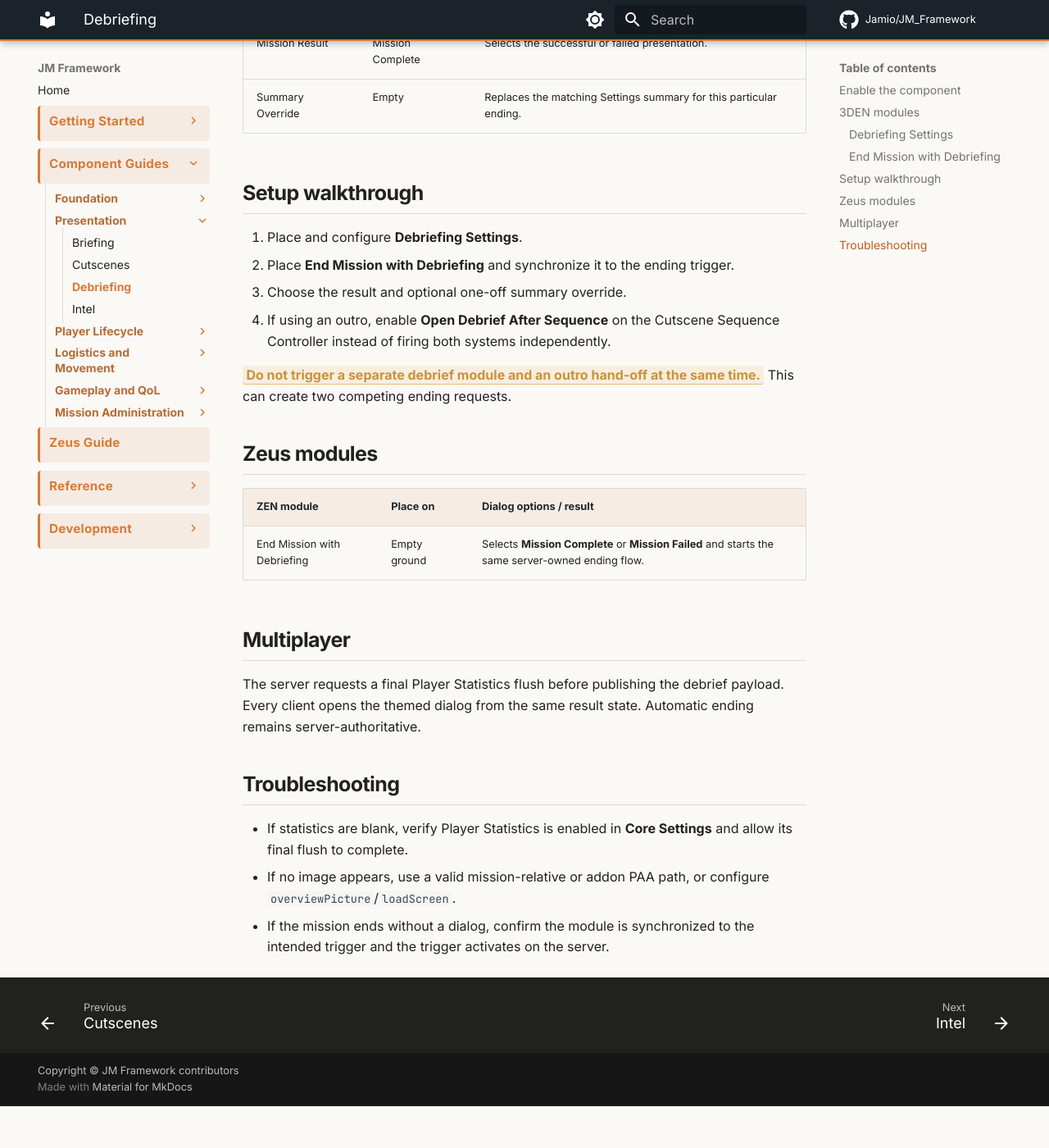
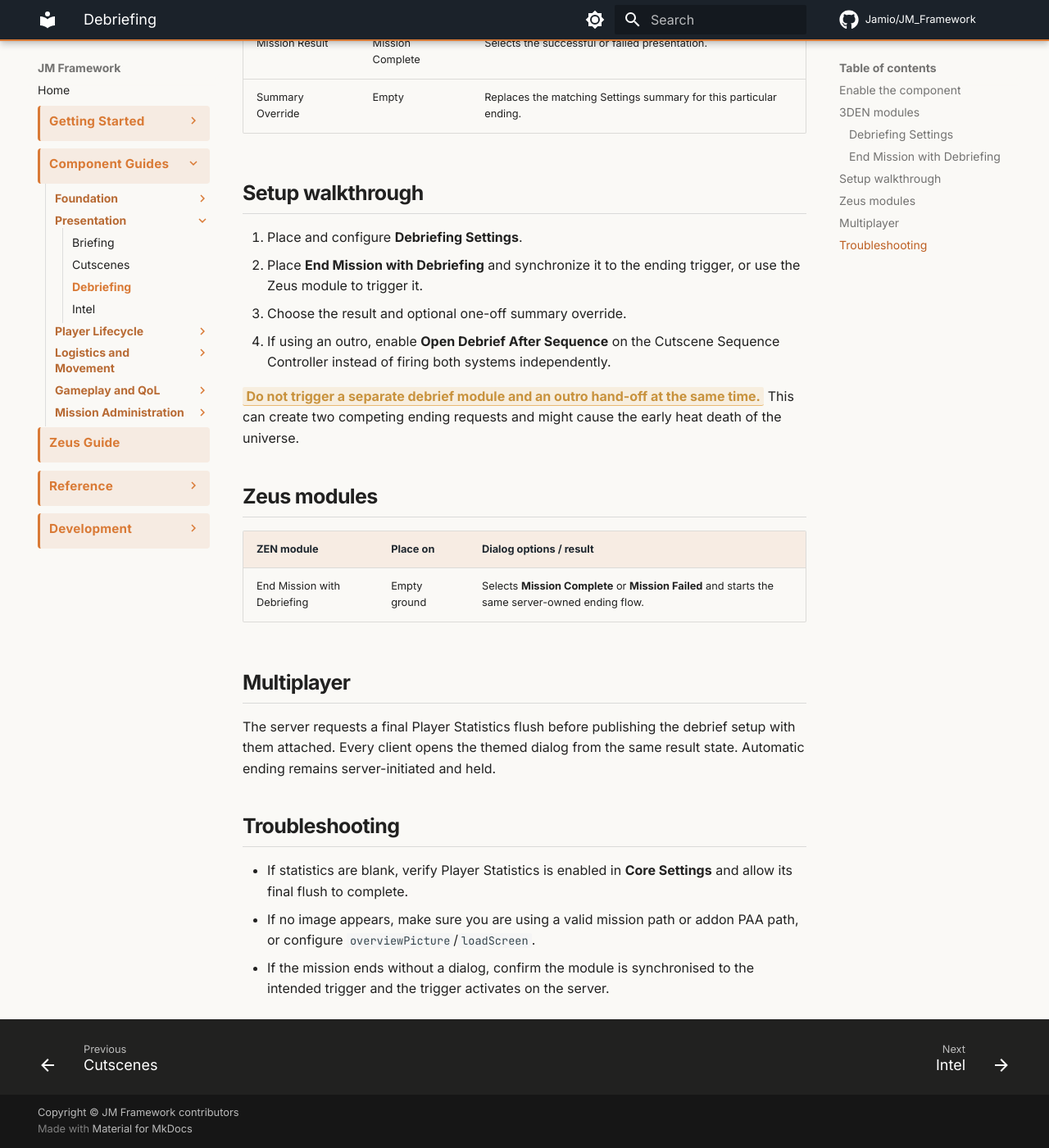
Before and after one commit to Jamio/JM_Framework_Docs, an MkDocs documentation site: the page built from docs/components/presentation/debriefing.md, in a window 1280 px wide and 1400 px high, scrolled down 1277 px. Shown: the whole window at 82% size. Built offline with MkDocs 1.6.1 and Material for MkDocs 9.7.7, drawn with Linux system fonts in a browser that asks for light colours; comment, search, counter and statistics services are not loaded; before the commit the page ends 2626 px from its top, so only the background shows below that.

Commit message:
Enhance debriefing setup and troubleshooting details
Updated instructions for debriefing setup and troubleshooting.

```diff
--- a/docs/components/presentation/debriefing.md
+++ b/docs/components/presentation/debriefing.md
@@ -31,11 +31,11 @@ Synchronize this module to a trigger to start the ending from normal mission log
 ## Setup walkthrough
 
 1. Place and configure **Debriefing Settings**.
-2. Place **End Mission with Debriefing** and synchronize it to the ending trigger.
+2. Place **End Mission with Debriefing** and synchronize it to the ending trigger, or use the Zeus module to trigger it.
 3. Choose the result and optional one-off summary override.
 4. If using an outro, enable **Open Debrief After Sequence** on the Cutscene Sequence Controller instead of firing both systems independently.
 
-**Do not trigger a separate debrief module and an outro hand-off at the same time.**{ .jmf-emphasis } This can create two competing ending requests.
+**Do not trigger a separate debrief module and an outro hand-off at the same time.**{ .jmf-emphasis } This can create two competing ending requests and might cause the early heat death of the universe.
 
 ## Zeus modules
 
@@ -45,10 +45,10 @@ Synchronize this module to a trigger to start the ending from normal mission log
 
 ## Multiplayer
 
-The server requests a final Player Statistics flush before publishing the debrief payload. Every client opens the themed dialog from the same result state. Automatic ending remains server-authoritative.
+The server requests a final Player Statistics flush before publishing the debrief setup with them attached. Every client opens the themed dialog from the same result state. Automatic ending remains server-initiated and held.
 
 ## Troubleshooting
 
 - If statistics are blank, verify Player Statistics is enabled in **Core Settings** and allow its final flush to complete.
-- If no image appears, use a valid mission-relative or addon PAA path, or configure `overviewPicture`/`loadScreen`.
-- If the mission ends without a dialog, confirm the module is synchronized to the intended trigger and the trigger activates on the server.
+- If no image appears, make sure you are using a valid mission path or addon PAA path, or configure `overviewPicture`/`loadScreen`.
+- If the mission ends without a dialog, confirm the module is synchronised to the intended trigger and the trigger activates on the server.
```
